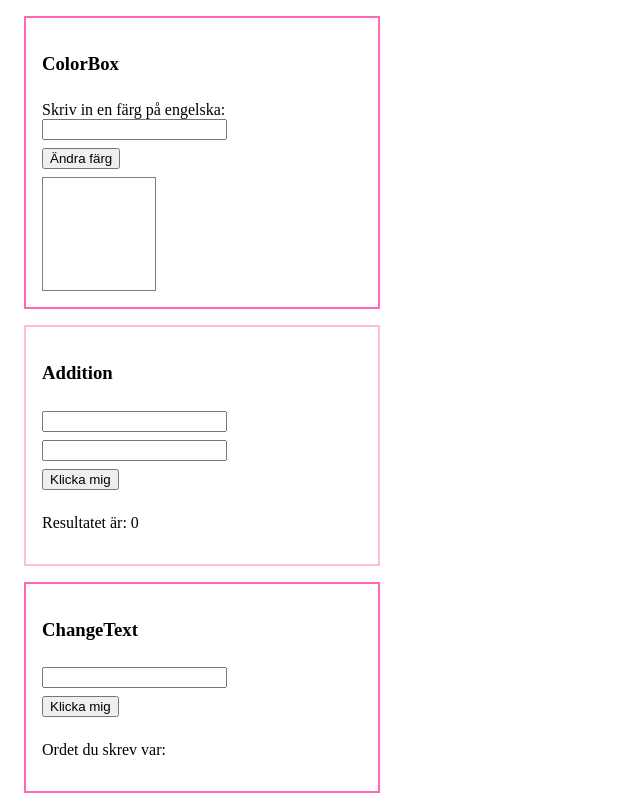
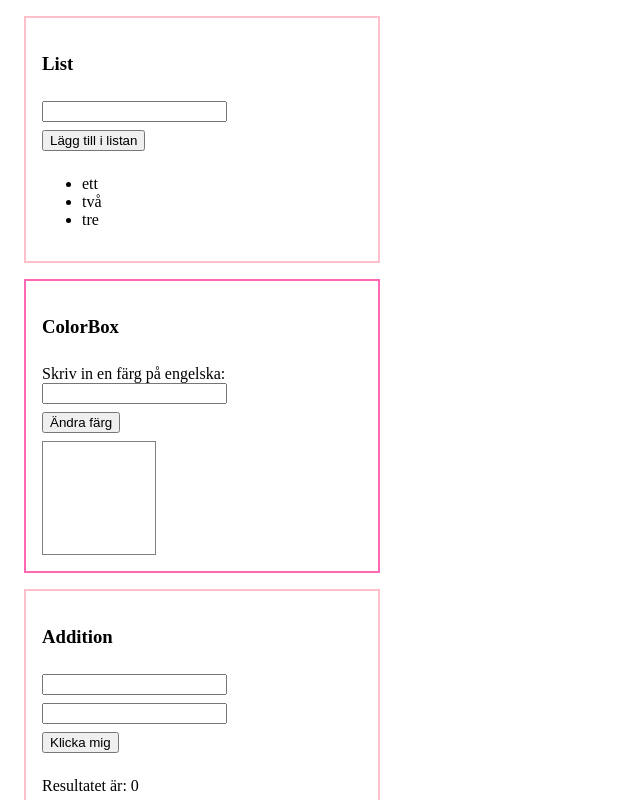
Before and after one commit to naathaliie/SECOND-kod-kata-TS, a React (Vite) app: page / in a window 1280 px wide. Shown: the top 800 px of the page, without its empty margins (0-640 px from the left). Built offline with nearby package versions, Linux system fonts and the light colour scheme.

Commit message:
LIST,workingssss

```diff
--- a/src/Addition.tsx
+++ b/src/Addition.tsx
@@ -17,7 +17,7 @@ const Addition = () => {
   const [result, setResult] = useState(0);
   const [inputOne, setInputOne] = useState("");
   const [inputTwo, setInputTwo] = useState("");
-  const inputOneRef = useRef(null);
+  const inputRef = useRef(null);
 
   const handleOnClick = () => {
     if (inputOne !== "" && inputTwo !== "") {
@@ -26,9 +26,7 @@ const Addition = () => {
       setInputOne("");
       setInputTwo("");
 
-      if (inputOneRef.current) {
-        inputOneRef.current.focus();
-      }
+      inputRef.current.focus(); //FRÅGA NIKLAS
     } else {
       alert("skriv in en siffra i båda fälten, tack!");
     }
@@ -39,9 +37,9 @@ const Addition = () => {
       <h3>Addition</h3>
       <div>
         <input
+          ref={inputRef}
           className="inputOne"
           type="number"
-          ref={inputOneRef}
           value={inputOne}
           onChange={(e: React.ChangeEvent<HTMLInputElement>) => {
             setInputOne(e.target.value);
--- a/src/App.css
+++ b/src/App.css
@@ -36,3 +36,21 @@
     border: solid grey 0.5px;
   }
 }
+
+.listDiv{
+  height: auto;
+  width: 20rem;height: auto;
+  width: 20rem;
+  border: solid pink 2px;
+  margin: 1rem;
+  padding: 1rem;
+  display: flex;
+  flex-direction: column;
+  gap: 0.5rem;
+  border: solid pink 2px;
+  margin: 1rem;
+  padding: 1rem;
+  display: flex;
+  flex-direction: column;
+  gap: 0.5rem;
+}
--- a/src/App.tsx
+++ b/src/App.tsx
@@ -2,10 +2,12 @@ import Addition from "./Addition";
 import "./App.css";
 import ChangeText from "./ChangeText";
 import ColorBox from "./ColorBox";
+import List from "./List";
 
 function App() {
   return (
     <>
+      <List />
       <ColorBox />
       <Addition />
       <ChangeText />
--- /dev/null
+++ b/src/List.tsx
@@ -0,0 +1,52 @@
+/* Skapa komponenten List som har ett textfält,
+knapp och ul.
+När användaren klickar på knappen ska en ny punkt
+läggas till i listan med det som stod i textfält */
+
+import { useState } from "react";
+
+const List = () => {
+  const [inputWord, setInputWord] = useState("");
+  const [words, setWords] = useState(["ett", "två", "tre"]);
+
+  const handleOnClick = () => {
+    if (inputWord !== "") {
+      setWords([...words, inputWord]);
+      setInputWord("");
+
+      document.querySelector("input")?.focus();
+    } else {
+      alert("Nope!");
+    }
+  };
+
+  const handleChange = (e: React.ChangeEvent<HTMLInputElement>) => {
+    setInputWord(e.target.value);
+  };
+
+  return (
+    <div className="listDiv">
+      <h3>List</h3>
+      <div>
+        <input
+          type="text"
+          /*   ref={inputRef} */
+          value={inputWord}
+          onChange={handleChange}
+        />
+      </div>
+      <div>
+        <button onClick={handleOnClick}>Lägg till i listan</button>
+      </div>
+      <div>
+        <ul>
+          {words.map((word, index) => {
+            return <li key={index}>{word}</li>;
+          })}
+        </ul>
+      </div>
+    </div>
+  );
+};
+
+export default List;
```
